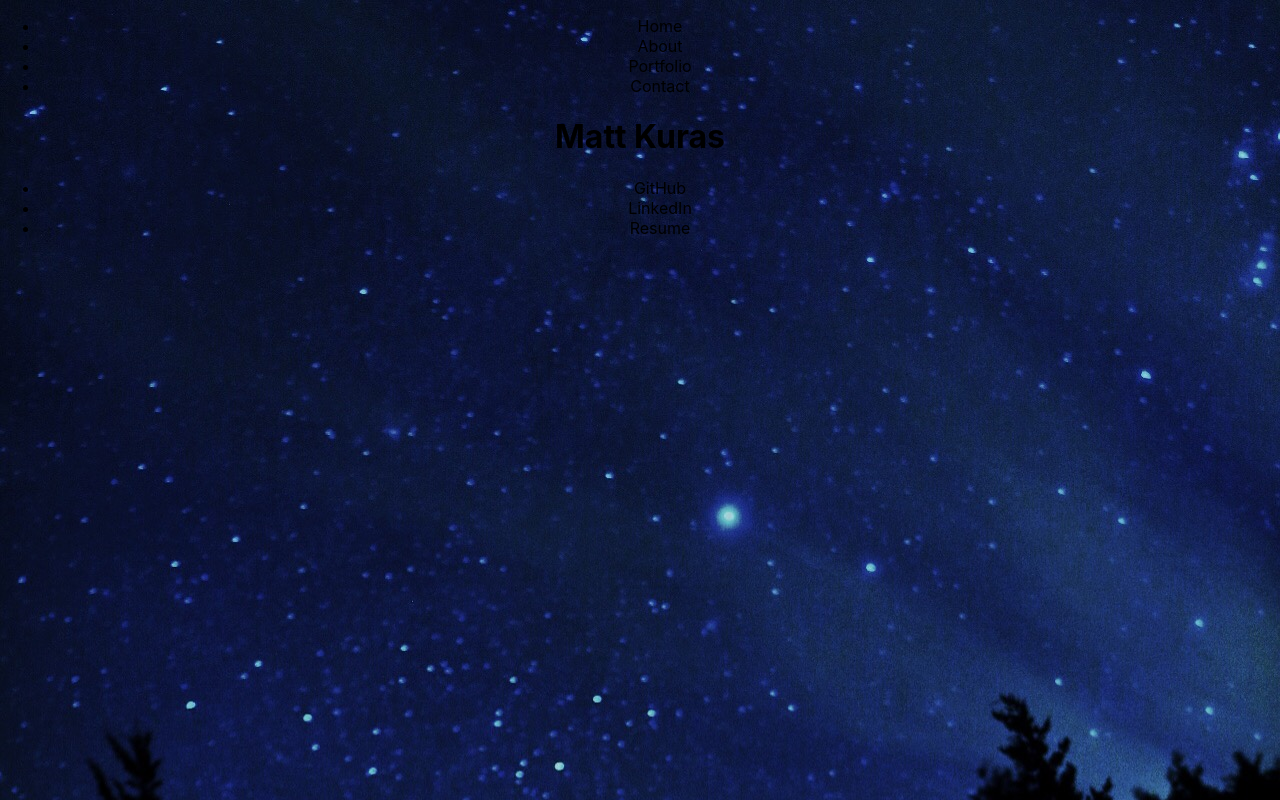
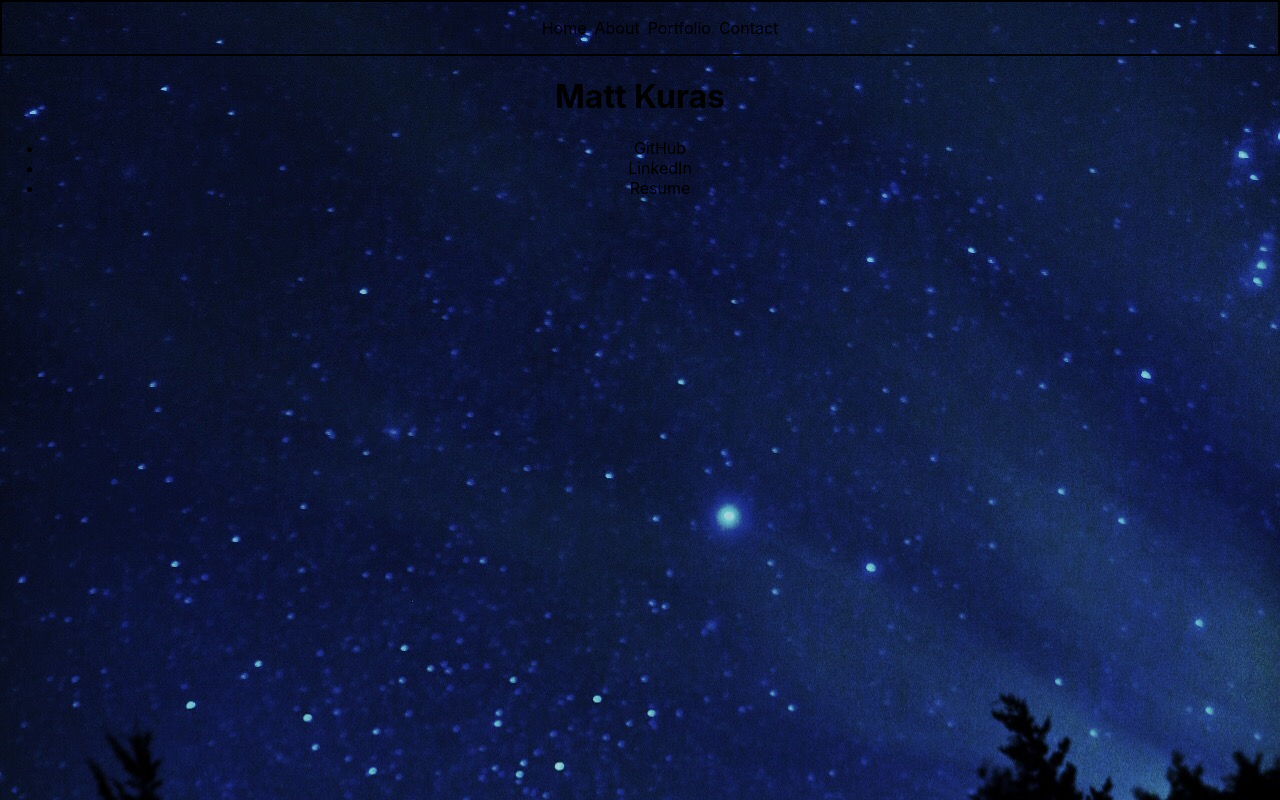
Before and after one commit to mattkuras/portfolio, a React (Create React App) app in the folder frontend-portfolio/: page / in a window 1280 px wide. Built offline with nearby package versions, Linux system fonts and the light colour scheme.

Commit message:
format nav bar

```diff
--- /dev/null
+++ b/frontend-portfolio/src/components/header/Header.css
@@ -0,0 +1,14 @@
+.links-list {
+    display: flex;
+    list-style-type: none;
+    justify-content: center;
+}
+
+li {
+    margin: 0 4px;
+}
+
+nav {
+    border: black solid 2px;
+
+}
--- a/frontend-portfolio/src/components/header/Header.jsx
+++ b/frontend-portfolio/src/components/header/Header.jsx
@@ -1,11 +1,12 @@
 import React from 'react'
+import './Header.css'
 
 const Header = () => {
 
     return(
         <header>
             <nav>
-                <ul>
+                <ul className='links-list'>
                     <li>Home</li>
                     <li>About</li>
                     <li>Portfolio</li>
```
